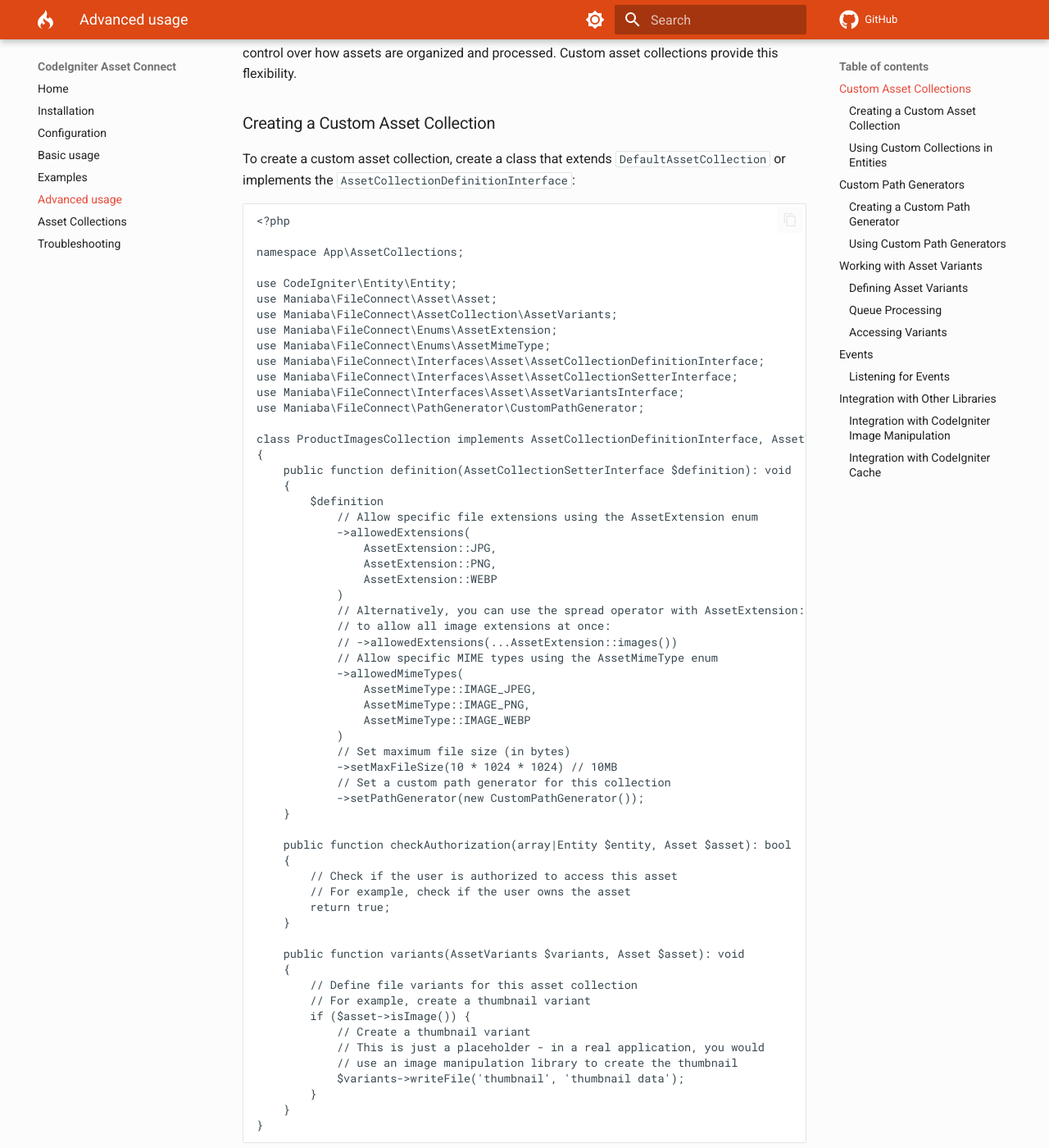
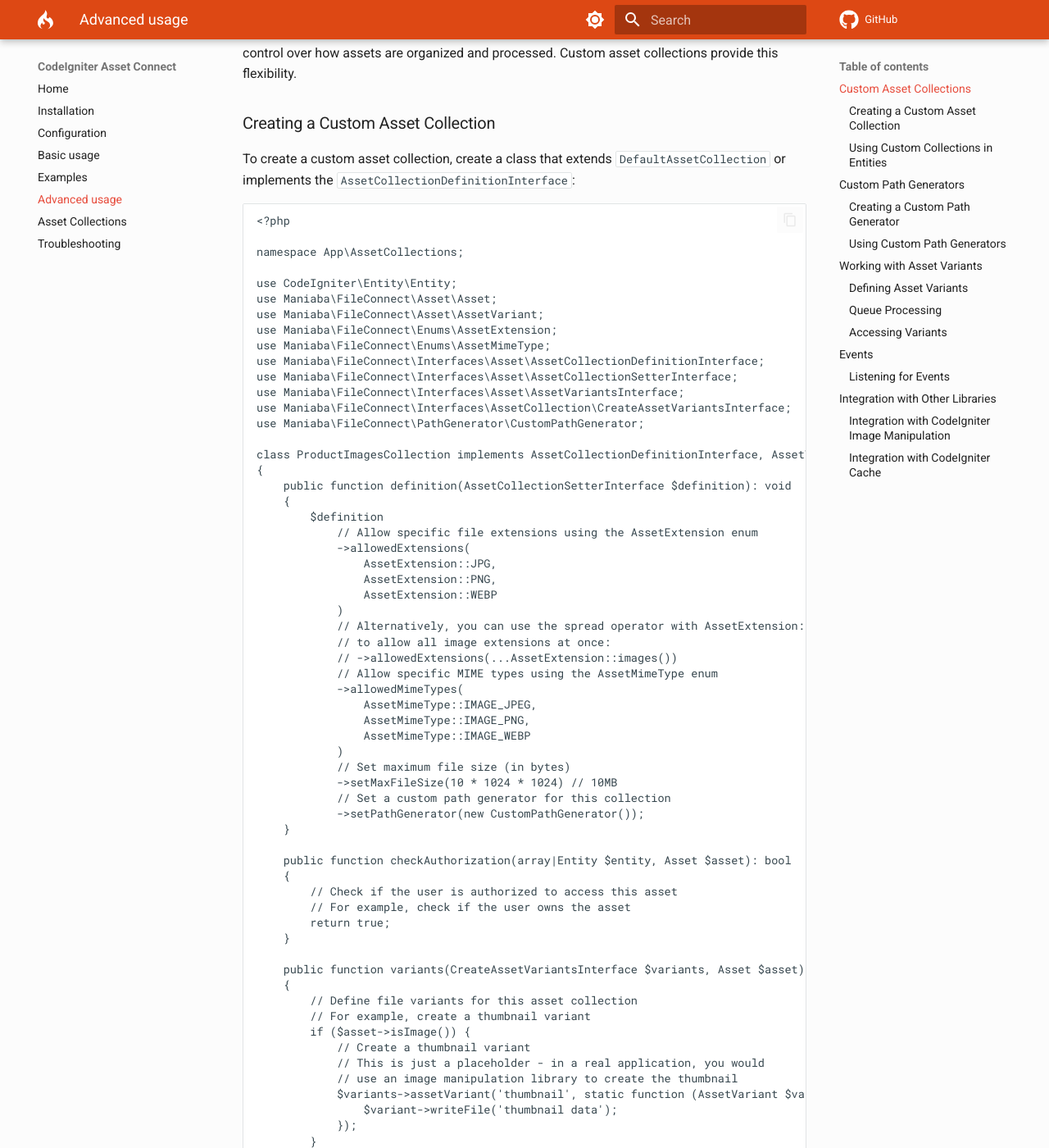
Before and after one commit to maniaba/asset-connect, an MkDocs documentation site: the page built from docs/advanced-usage.md, in a window 1280 px wide and 1400 px high, scrolled down 270 px. Shown: the whole window at 82% size. Built offline with MkDocs 1.6.1 and Material for MkDocs 9.7.7, drawn with Linux system fonts in a browser that asks for light colours; comment, search, counter and statistics services are not loaded; a style sheet for code colours, icons or effects is not loaded; some of the changed text lies outside the part shown.

Commit message:
Refactor asset variant handling; update variants method to use CreateAssetVariantsInterface for improved clarity

```diff
--- a/docs/advanced-usage.md
+++ b/docs/advanced-usage.md
@@ -17,12 +17,13 @@ namespace App\AssetCollections;
 
 use CodeIgniter\Entity\Entity;
 use Maniaba\FileConnect\Asset\Asset;
-use Maniaba\FileConnect\AssetCollection\AssetVariants;
+use Maniaba\FileConnect\Asset\AssetVariant;
 use Maniaba\FileConnect\Enums\AssetExtension;
 use Maniaba\FileConnect\Enums\AssetMimeType;
 use Maniaba\FileConnect\Interfaces\Asset\AssetCollectionDefinitionInterface;
 use Maniaba\FileConnect\Interfaces\Asset\AssetCollectionSetterInterface;
 use Maniaba\FileConnect\Interfaces\Asset\AssetVariantsInterface;
+use Maniaba\FileConnect\Interfaces\AssetCollection\CreateAssetVariantsInterface;
 use Maniaba\FileConnect\PathGenerator\CustomPathGenerator;
 
 class ProductImagesCollection implements AssetCollectionDefinitionInterface, AssetVariantsInterface
@@ -58,7 +59,7 @@ class ProductImagesCollection implements AssetCollectionDefinitionInterface, Ass
         return true;
     }
 
-    public function variants(AssetVariants $variants, Asset $asset): void
+    public function variants(CreateAssetVariantsInterface $variants, Asset $asset): void
     {
         // Define file variants for this asset collection
         // For example, create a thumbnail variant
@@ -66,7 +67,9 @@ class ProductImagesCollection implements AssetCollectionDefinitionInterface, Ass
             // Create a thumbnail variant
             // This is just a placeholder - in a real application, you would
             // use an image manipulation library to create the thumbnail
-            $variants->writeFile('thumbnail', 'thumbnail data');
+            $variants->assetVariant('thumbnail', static function (AssetVariant $variant, Asset $asset): void {
+                $variant->writeFile('thumbnail data');
+            });
         }
     }
 }
```
Also changed, not shown: README.md (+1 -1 lines), docs/basic-usage.md (+3 -2 lines).
